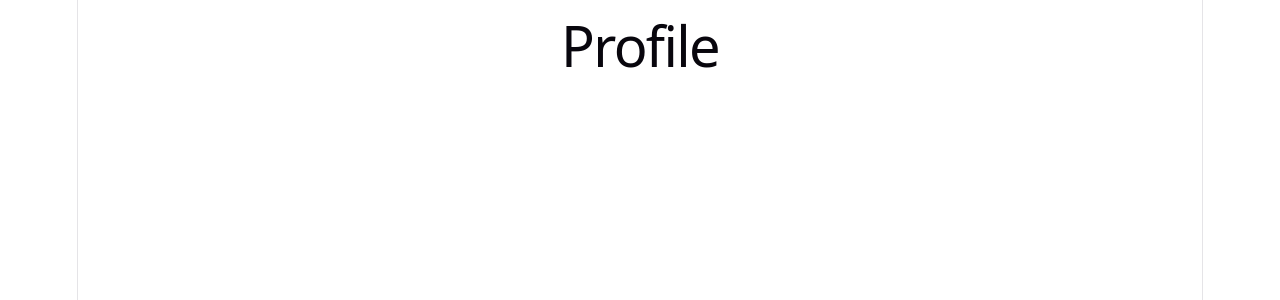
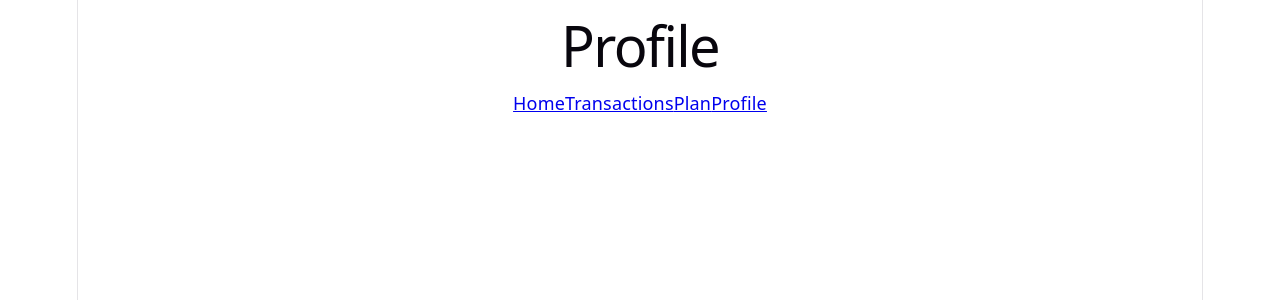
Before and after one commit to JosiahYule/allowance, a React (Vite) app: page /profile in a window 1280 px wide. Shown: the top 300 px of the page. Built offline with nearby package versions, Linux system fonts and the light colour scheme.

Commit message:
add routing and bottom nav component

```diff
--- a/src/App.jsx
+++ b/src/App.jsx
@@ -3,6 +3,7 @@ import Home from './pages/Home'
 import Transactions from './pages/Transactions'
 import Plan from './pages/Plan'
 import Profile from './pages/Profile'
+import BottomNav from './components/BottomNav'
 
 function App() {
   return (
@@ -13,6 +14,7 @@ function App() {
         <Route path="/plan" element={<Plan />} />
         <Route path="/profile" element={<Profile />} />
       </Routes>
+      <BottomNav />
     </BrowserRouter>
   )
 }
--- /dev/null
+++ b/src/components/BottomNav.jsx
@@ -0,0 +1,14 @@
+import { Link } from 'react-router-dom'
+
+function BottomNav() {
+  return (
+    <nav>
+      <Link to="/">Home</Link>
+      <Link to="/transactions">Transactions</Link>
+      <Link to="/plan">Plan</Link>
+      <Link to="/profile">Profile</Link>
+    </nav>
+  )
+}
+
+export default BottomNav
```
